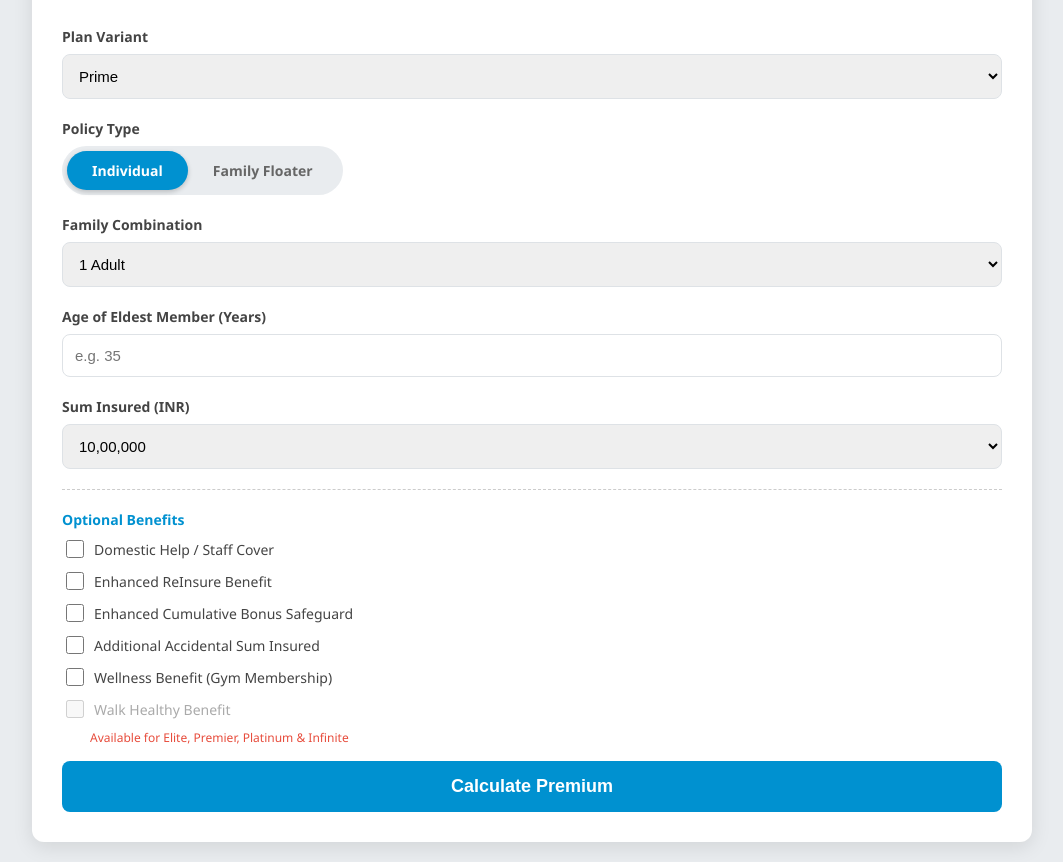
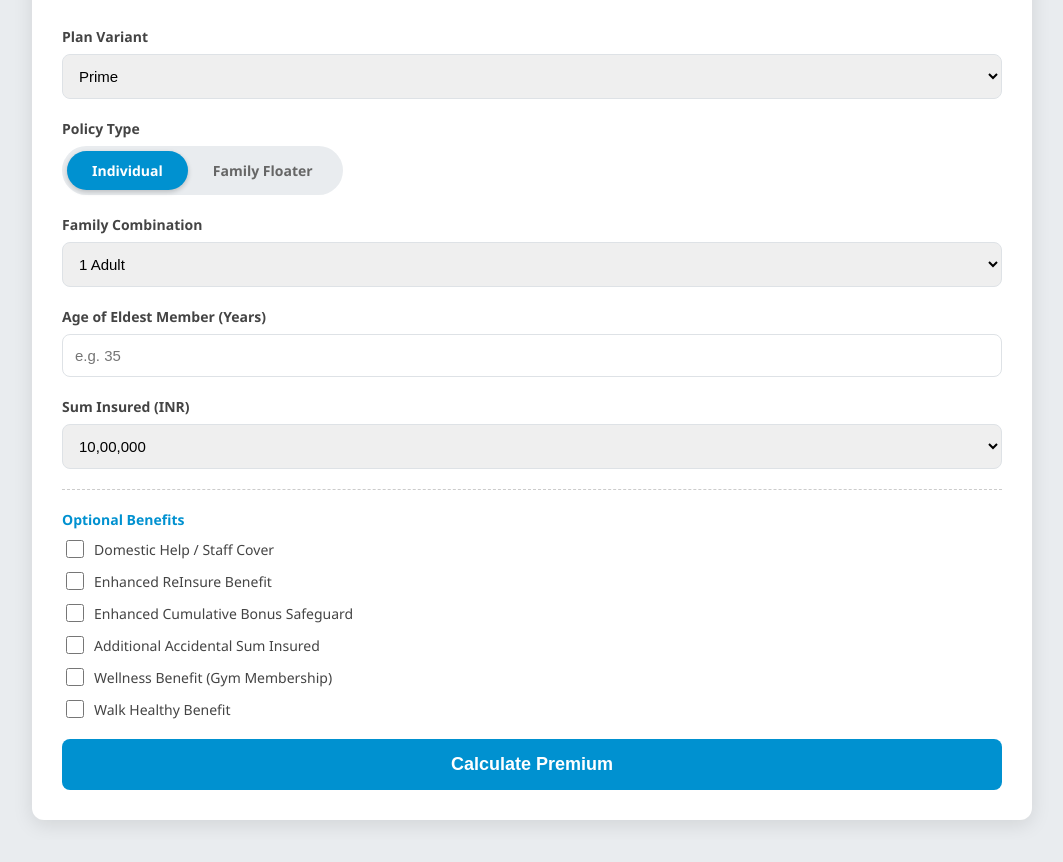
Before and after one commit to shahid1593/Salesbuddy, a plain HTML site: page superhealthcalc.html in a window 1280 px wide. Shown: the part 96-958 px from the top of the page, without its empty margins (108-1171 px from the left). After the commit the page ends 936 px from the top, so only its background shows below. Drawn offline with nearby package versions, Linux system fonts and the light colour scheme.

Commit message:
Update superhealthcalc.html

```diff
--- a/superhealthcalc.html
+++ b/superhealthcalc.html
@@ -406,7 +406,7 @@
                 <label class="checkbox-label" id="lbl_walk">
                     <input type="checkbox" id="opt_walk"> Walk Healthy Benefit
                 </label>
-                <div id="walk_note" class="opt-note">Available for Elite, Premier, Platinum & Infinite</div>
+                <div id="walk_note" class="opt-note" style="display:none;"></div>
             </div>
 
             <button type="button" class="btn-calc" onclick="calculate()">Calculate Premium</button>
@@ -794,16 +794,10 @@
         wellnessCheck.disabled = false;
         wellnessLabel.classList.remove('disabled');
 
-        if(variant === 'Prime') {
-            walkCheck.checked = false;
-            walkCheck.disabled = true;
-            walkLabel.classList.add('disabled');
-            walkNote.style.display = 'block';
-        } else {
-            walkCheck.disabled = false;
-            walkLabel.classList.remove('disabled');
-            walkNote.style.display = 'none';
-        }
+        // FIXED: WALK HEALTHY NOW ENABLED FOR PRIME TOO
+        walkCheck.disabled = false;
+        walkLabel.classList.remove('disabled');
+        walkNote.style.display = 'none';
     }
 
     function getAgeBand(age) {
@@ -1111,7 +1105,7 @@
 
             doc.text(`Variant: ${currentQuote.variant}`, leftCol, startY + lineH);
             doc.text(`Age of Eldest: ${currentQuote.age} Years`, centerCol, startY + lineH);
-            doc.text(`Sum Insured: INR ${currentQuote.si.toLocaleString('en-IN')}`, rightCol, startY + lineH);
+            doc.text(`Sum Insured: Rs. ${currentQuote.si.toLocaleString('en-IN')}`, rightCol, startY + lineH);
 
             doc.text(`Family Size: ${currentQuote.family}`, leftCol, startY + (lineH * 2));
             doc.text(`Policy Type: ${document.getElementById('policyType').value.toUpperCase()}`, centerCol, startY + (lineH * 2));
```
